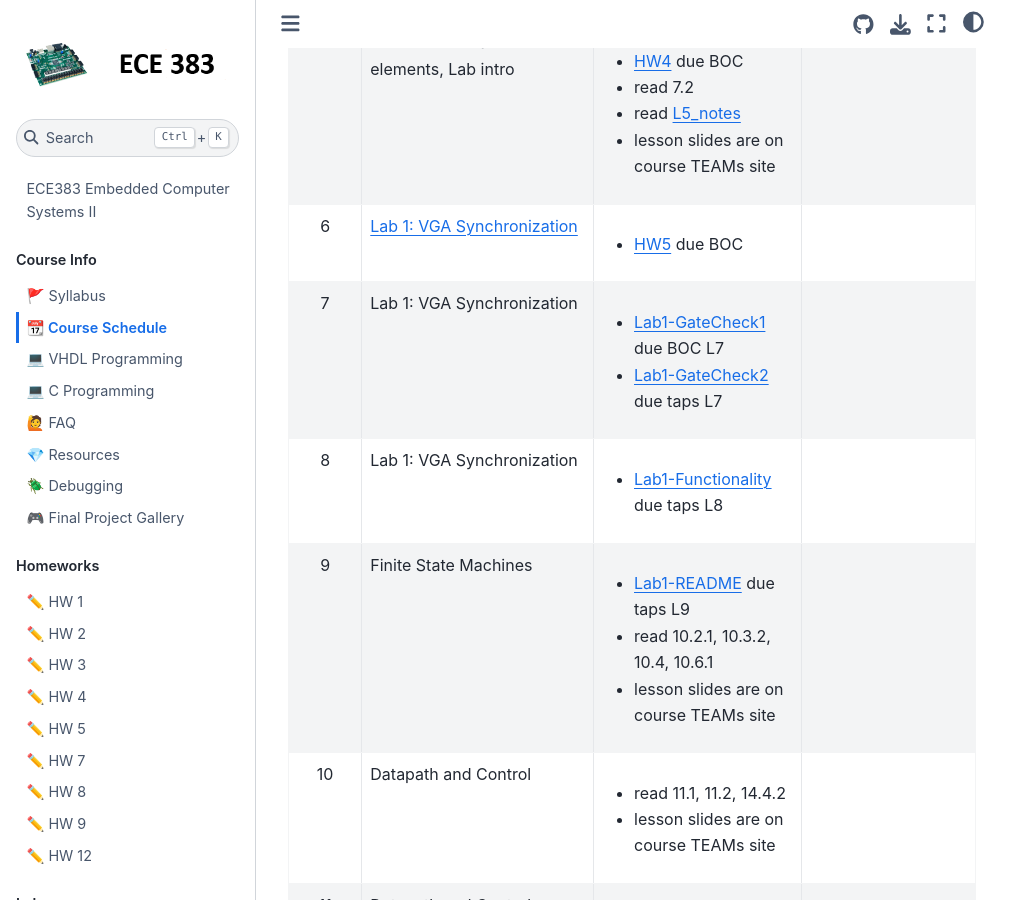
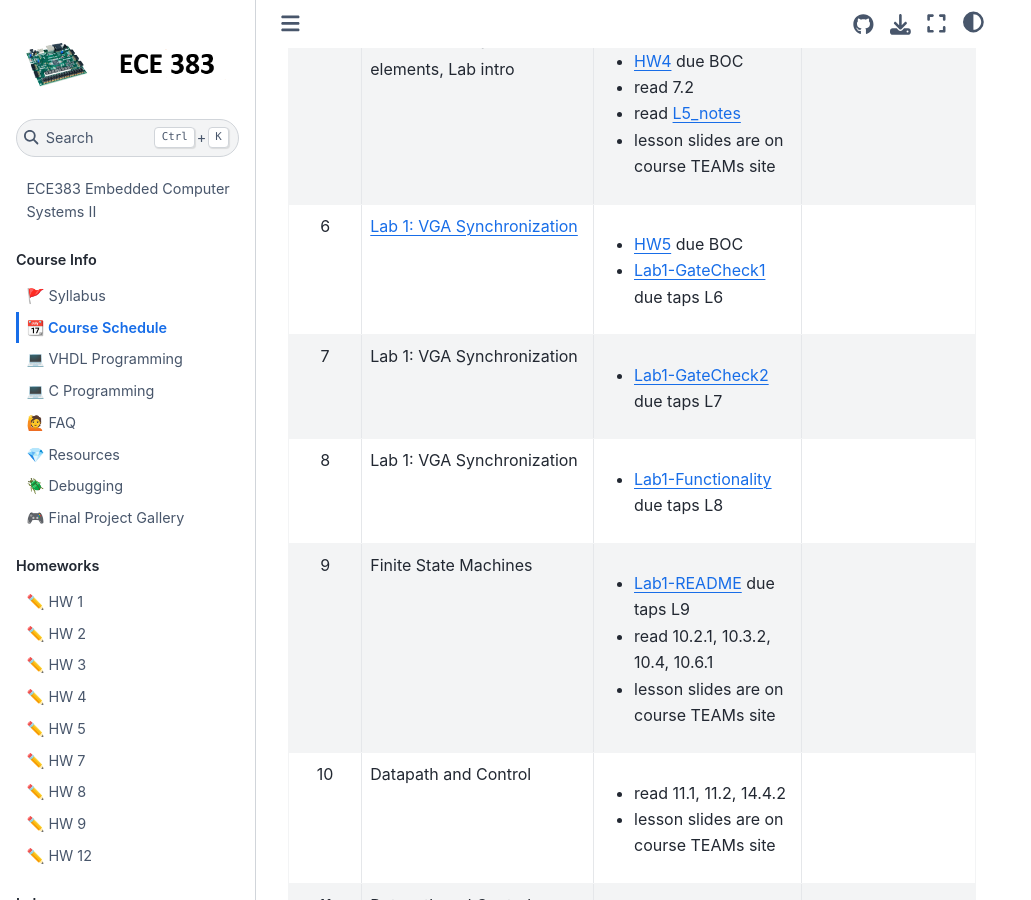
Before and after one commit to USAFA-ECE/ece383, a Jupyter Book: the page built from book/schedule.md, in a window 1280 px wide and 900 px high, scrolled down 1055 px. Shown: the whole window, without its empty margins (0-1031 px from the left). Built offline with Jupyter Book 1.0.4 settings and Sphinx 7.4.7 and the Sphinx Book theme 1.1.4, drawn with Linux system fonts in a browser that asks for light colours; pages that are not in the unit, such as notebooks, are missing from menus.

Commit message:
Update schedule.md

```diff
--- a/book/schedule.md
+++ b/book/schedule.md
@@ -12,8 +12,8 @@
 | 3      | Lec 3: Combinational elements, unsigned, constraints file, synthesis | <ul><li>[HW2](Assignments/homework2.md) due BOC </li><li>read 3.5.4, 4.2.3, 4.3.1 </li><li>read [L3_notes](Lectures/lecture03.md) </li><li>lesson slides are on course TEAMs site</li></ul> |    |
 | 4      | Lec 4: Sequential elements                       | <ul><li>[HW3](Assignments/homework3.md) due BOC </li><li>read 5.1,5.2,5.7,5.8 </li><li>read [L4_notes](Lectures/lecture04.md)  </li><li>lesson slides are on course TEAMs site</li></ul> |    |
 | 5      | Lec 5: Combinations of elements, Lab intro       | <ul><li>[HW4](Assignments/homework4.md) due BOC </li><li>read 7.2 </li><li>read [L5_notes](Lectures/lecture05.md) </li><li>lesson slides are on course TEAMs site</li></ul> |    |
-| 6      | [Lab 1: VGA Synchronization](Assignments/lab1.md)|  <ul><li>[HW5](Assignments/homework5.md)  due BOC  </li></ul>  |        |
-| 7      | Lab 1: VGA Synchronization                       |  <ul><li>[Lab1-GateCheck1](Assignments/lab1.md) due BOC L7</li><li>[Lab1-GateCheck2](Assignments/lab1.md) due taps L7  </li></ul>  |        |
+| 6      | [Lab 1: VGA Synchronization](Assignments/lab1.md)|  <ul><li>[HW5](Assignments/homework5.md)  due BOC </li><li> [Lab1-GateCheck1](Assignments/lab1.md) due taps L6</li></ul>  |        |
+| 7      | Lab 1: VGA Synchronization                       |  <ul><li>[Lab1-GateCheck2](Assignments/lab1.md) due taps L7  </li></ul>  |        |
 | 8      | Lab 1: VGA Synchronization                       |  <ul><li>[Lab1-Functionality](Assignments/lab1.md) due taps L8  </li></ul>  |        |
 | 9      | Finite State Machines                            |  <ul><li>[Lab1-README](Assignments/lab1.md) due taps L9 </li><li>read 10.2.1, 10.3.2, 10.4, 10.6.1 </li><li>lesson slides are on course TEAMs site</li></ul>  |                                           |
 | 10     | Datapath and Control                             | <ul><li>read 11.1, 11.2, 14.4.2</li><li>lesson slides are on course TEAMs site</li></ul>  |        |
```
